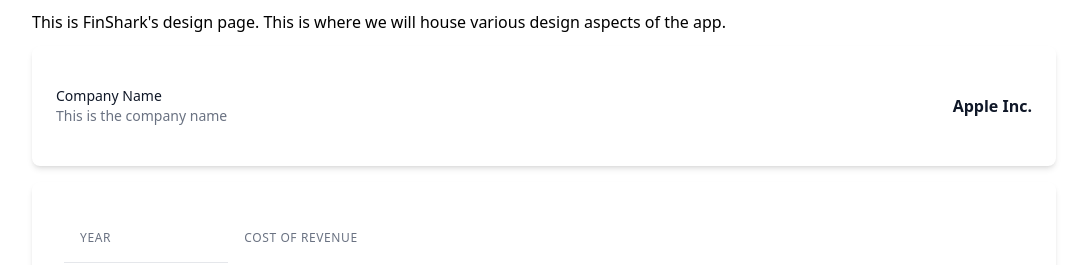
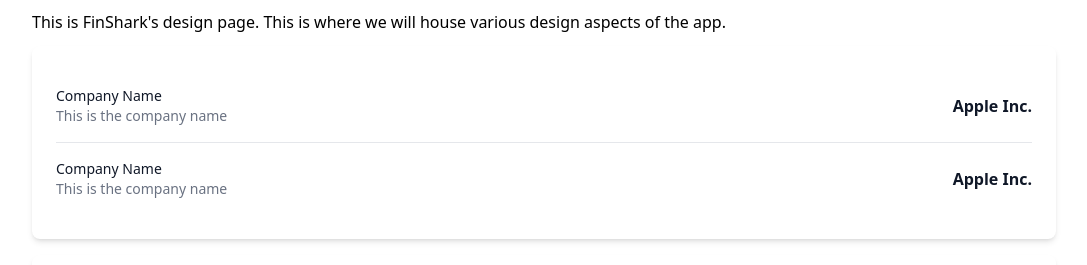
Before and after one commit to rorisangputu/Finance-App-Csharp, a React app in the folder frontend/: page /design-guide in a window 1280 px wide. Shown: the part 378-643 px from the top of the page, without its empty margins (96-1183 px from the left). Built offline with nearby package versions, Linux system fonts and the light colour scheme; no server answers; the HTML template or start-up script is replaced by a standard one.

Commit message:
fix: remove unnecessary import and correct typo in class name

```diff
--- a/frontend/src/Components/RatioList/RatioList.tsx
+++ b/frontend/src/Components/RatioList/RatioList.tsx
@@ -1,4 +1,3 @@
-import React from 'react'
 import { TestDataCompany } from '../Table/TestData'
 
 const data = TestDataCompany[0];
@@ -10,7 +9,12 @@
         label: "Company Name",
         render: (company: Comapny) => company.companyName,
         subTitle: "This is the company name"
-    }
+    },
+    {
+        label: "Company Name",
+        render: (company: Comapny) => company.companyName,
+        subTitle: "This is the company name"
+    },
 ]
 
 
@@ -36,7 +40,7 @@
     });
   return (
     <div className='bg-white shadow-md rounded-lg mb-4 p-4 sm:p-6 h-full'>
-        <ul className='divide-y divided-gray-200'>
+        <ul className='divide-y divide-gray-200'>
             {renderedRows}
         </ul>
     </div>
```
